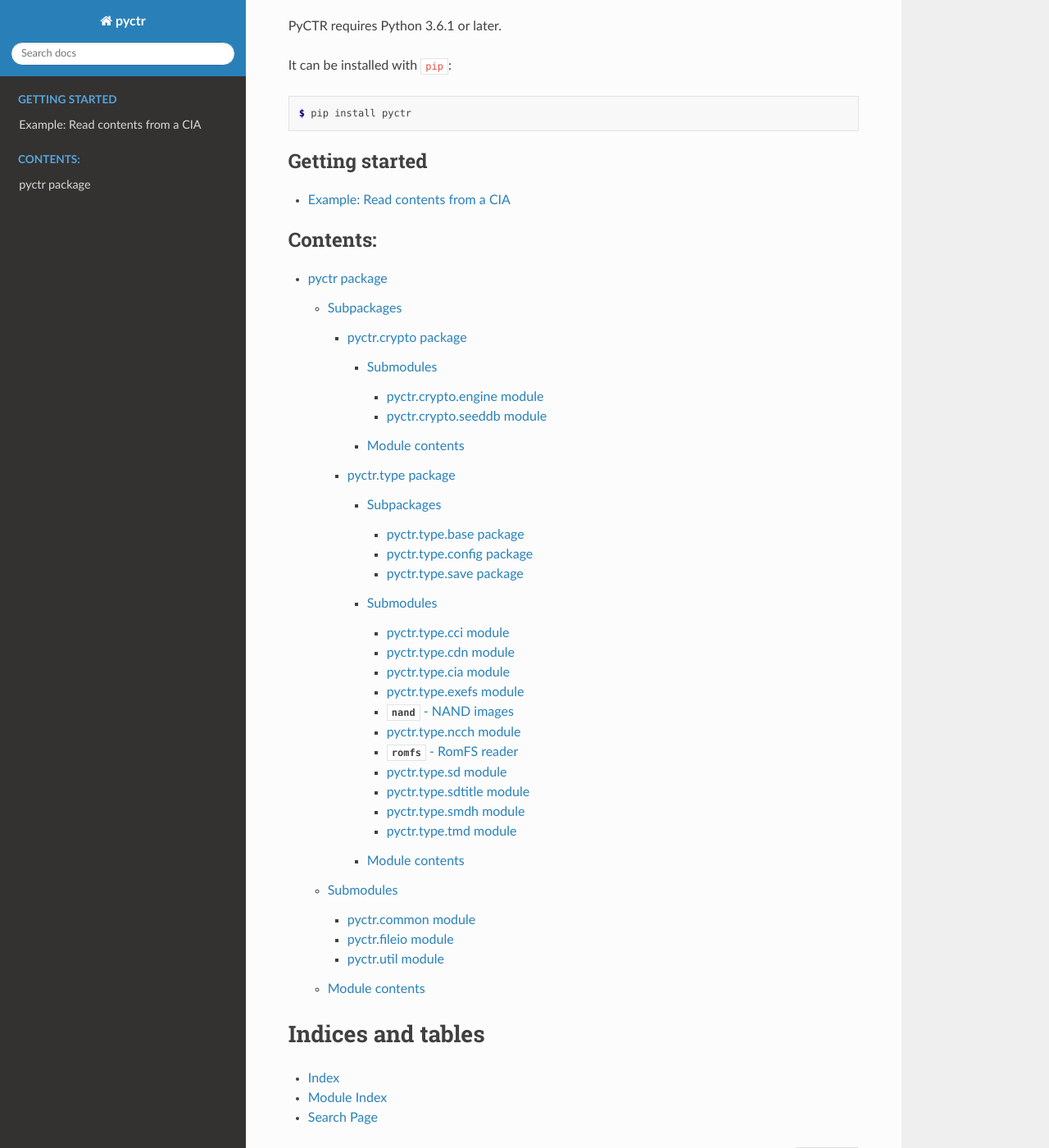
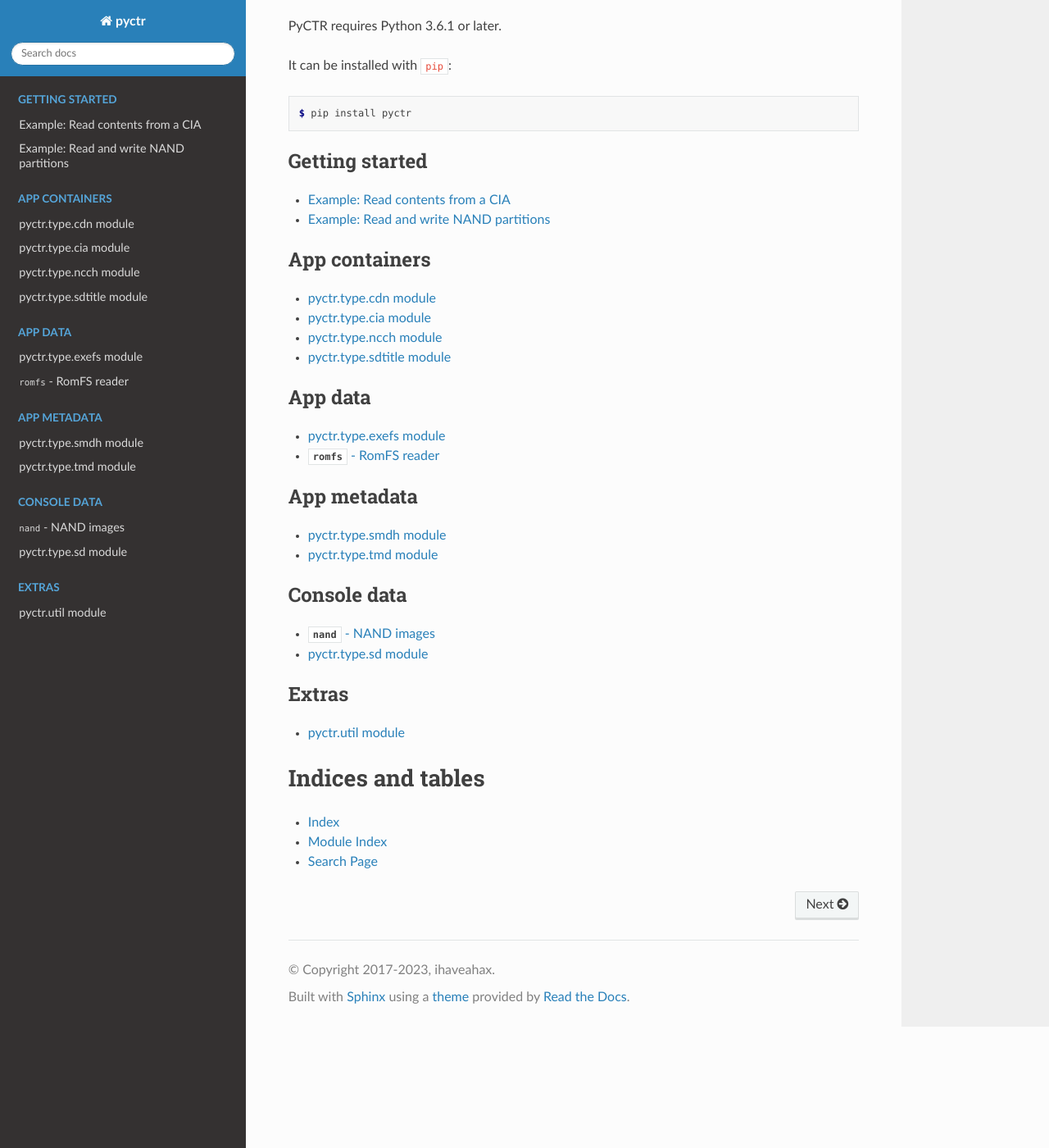
Before and after one commit to ihaveamac/pyctr, a Sphinx documentation site: the page built from docs/index.rst, in a window 1280 px wide and 1400 px high, scrolled down 718 px. Shown: the whole window at 82% size. Built offline with Sphinx 7.4.7 and the Read the Docs theme 2.0.0, drawn with Linux system fonts in a browser that asks for light colours.

Commit message:
docs/index: update toctrees to separate modules

```diff
--- a/docs/index.rst
+++ b/docs/index.rst
@@ -39,16 +39,47 @@
     $ pip install pyctr
 
 .. toctree::
-   :maxdepth: 2
+   :maxdepth: 1
    :caption: Getting started
 
    example-cia
+   example-nand
 
 .. toctree::
-   :maxdepth: 5
-   :caption: Contents:
+   :maxdepth: 1
+   :caption: App containers
 
-   pyctr
+   pyctr.type.cdn
+   pyctr.type.cia
+   pyctr.type.ncch
+   pyctr.type.sdtitle
+
+.. toctree::
+   :maxdepth: 1
+   :caption: App data
+
+   pyctr.type.exefs
+   pyctr.type.romfs
+
+.. toctree::
+   :maxdepth: 1
+   :caption: App metadata
+
+   pyctr.type.smdh
+   pyctr.type.tmd
+
+.. toctree::
+   :maxdepth: 1
+   :caption: Console data
+
+   pyctr.type.nand
+   pyctr.type.sd
+
+.. toctree::
+   :maxdepth: 1
+   :caption: Extras
+
+   pyctr.util
 
 
 Indices and tables
```
